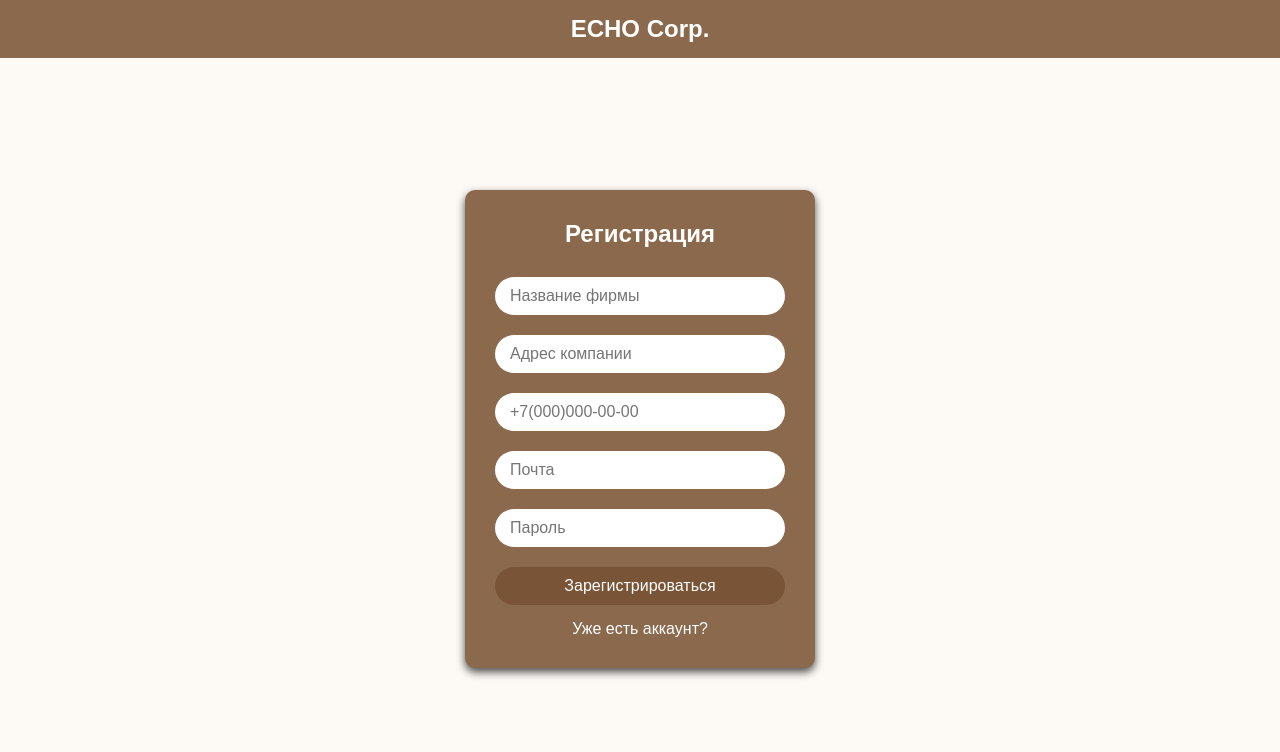
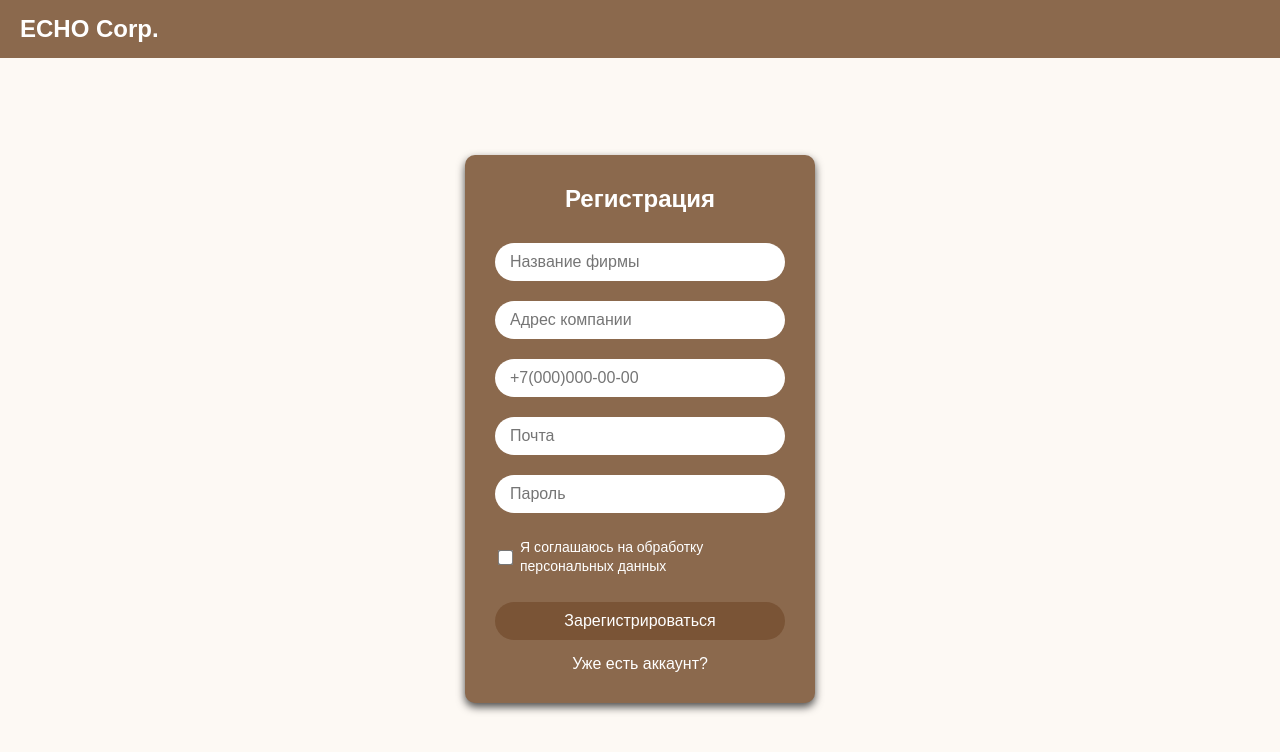
Before and after one commit to abletoburntheweb/echo_delivery_web, a Django app: page /register/ in a window 1280 px wide. Shown: the top 752 px of the page. Run offline with Django 5.2, Linux system fonts and the light colour scheme.

Commit message:
add backspace handling for format symbols

```diff
--- a/core/static/core/css/login.css
+++ b/core/static/core/css/login.css
@@ -121,3 +121,47 @@ button:hover {
 .register-link:hover {
     text-decoration: underline;
 }
+.messages {
+    list-style: none;
+    padding: 0;
+    margin: 0 0 15px 0;
+}
+
+.messages li {
+    color: #ff6b6b;
+    text-align: center;
+    margin: 5px 0;
+    background: rgba(255, 107, 107, 0.1);
+    padding: 8px;
+    border-radius: 5px;
+    border: 1px solid rgba(255, 107, 107, 0.3);
+}
+
+.checkbox-group {
+    margin: 15px 0;
+    text-align: left;
+}
+
+.checkbox-group label {
+    display: flex;
+    align-items: center;
+    color: white;
+    font-size: 14px;
+    cursor: pointer;
+    line-height: 1.4;
+}
+
+.checkbox-group input[type="checkbox"] {
+    margin-right: 8px;
+    transform: scale(1.2);
+}
+
+.agreement-link {
+    color: #e0d0c0;
+    text-decoration: underline;
+    margin-left: 3px;
+}
+
+.agreement-link:hover {
+    color: white;
+}
--- a/core/templates/receipt.html
+++ b/core/templates/receipt.html
@@ -92,7 +92,7 @@
                     </select><br>
 
                     <div class="checkbox-group">
-                        <label><input type="checkbox" name="agreement" value="account" required> Вы соглашаетесь с </label><br>
+                        <label><input type="checkbox" name="agreement" value="account" required> Я принимаю условия персонального соглашения </label><br>
                     </div>
 
                     <div class="total-box">
--- a/core/templates/register.html
+++ b/core/templates/register.html
@@ -5,35 +5,19 @@
     <meta charset="UTF-8">
     <title>Регистрация | ECHO Corp.</title>
     {% load static %}
-    <link rel="stylesheet" type="text/css" href="{% static 'core/css/login.css' %}?v=3">
-    <style>
-        .header {
-            display: flex;
-            align-items: center;
-            justify-content: center;
-            gap: 15px;
-        }
-        .messages {
-            list-style: none;
-            padding: 0;
-            margin: 0 0 15px 0;
-        }
-        .messages li {
-            color: red;
-            text-align: center;
-            margin: 5px 0;
-        }
-    </style>
+    <link rel="stylesheet" type="text/css" href="{% static 'core/css/login.css' %}?v=8">
 </head>
 <body>
     <div class="header">
         <span class="header-title">ECHO Corp.</span>
 
         {% if work_dates.enabled and work_dates.display_text %}
-        <div style="color: white; font-size: 14px;">
+        <div class="tech-works-info">
             {{ work_dates.display_text }}
         </div>
         {% endif %}
+
+        <div class="header-buttons"></div>
     </div>
 
     <div class="main-content">
@@ -53,50 +37,110 @@
                 <input type="text" name="company_name" placeholder="Название фирмы" required><br>
                 <input type="text" name="address" placeholder="Адрес компании" required><br>
                 <input type="text" id="phone" name="phone" placeholder="+7(000)000-00-00" required><br>
-                <input type="email" name="email" placeholder="Почта" required   oninvalid="this.setCustomValidity('Пожалуйста, введите корректный email')"
-  oninput="this.setCustomValidity('')"><br>
+                <input type="email" name="email" placeholder="Почта" required oninvalid="this.setCustomValidity('Пожалуйста, введите корректный email')" oninput="this.setCustomValidity('')"><br>
                 <input type="password" name="password" placeholder="Пароль" required><br>
+
+                <div class="checkbox-group">
+                    <label>
+                        <input type="checkbox" name="agreement" required>
+                        Я соглашаюсь на обработку персональных данных
+                    </label>
+                </div>
+
                 <button type="submit">Зарегистрироваться</button>
             </form>
             <a href="{% url 'login' %}" class="register-link">Уже есть аккаунт?</a>
         </div>
     </div>
+
     <script>
         document.addEventListener('DOMContentLoaded', function() {
             const phoneInput = document.getElementById('phone');
+
             phoneInput.addEventListener('input', function(e) {
                 let value = e.target.value.replace(/\D/g, '');
-                let formattedValue = '+7(';
+
+                if (value.length > 11) {
+                    value = value.substring(0, 11);
+                }
+
+                let formattedValue = '+7';
                 if (value.length > 1) {
-                    formattedValue += value.substring(1, 4);
+                    formattedValue += '(' + value.substring(1, 4);
                 }
                 if (value.length >= 4) {
                     formattedValue += ')';
+                }
                 if (value.length > 4) {
                     formattedValue += value.substring(4, 7);
                 }
                 if (value.length >= 7) {
                     formattedValue += '-';
+                }
                 if (value.length > 7) {
                     formattedValue += value.substring(7, 9);
                 }
                 if (value.length >= 9) {
                     formattedValue += '-';
+                }
                 if (value.length > 9) {
                     formattedValue += value.substring(9, 11);
                 }
+
+                e.target.value = formattedValue;
+            });
+
+            phoneInput.addEventListener('keydown', function(e) {
+                if (e.key.length > 1) {
+                    return;
                 }
+
+                if (e.ctrlKey || e.metaKey) {
+                    return;
                 }
-                }
-                if (formattedValue.length <= 18) {
-                    e.target.value = formattedValue;
-                } else {
-                    e.target.value = formattedValue.substring(0, 18);
+
+                if (!/\d/.test(e.key)) {
+                    e.preventDefault();
                 }
             });
-            phoneInput.addEventListener('keypress', function(e) {
-                if (!/\d/.test(e.key) && !(e.key === '+' && e.target.selectionStart === 0)) {
+
+            phoneInput.addEventListener('keyup', function(e) {
+                if (!/\d/.test(e.key)) {
+                    return;
+                }
+
+                const cursorPos = this.selectionStart;
+                const value = this.value;
+
+                if ((cursorPos === 3 || cursorPos === 7 || cursorPos === 11) &&
+                    value.length > cursorPos) {
+                    this.setSelectionRange(cursorPos + 1, cursorPos + 1);
+                }
+            });
+
+            phoneInput.addEventListener('paste', function(e) {
                 e.preventDefault();
+                const pastedText = (e.clipboardData || window.clipboardData).getData('text');
+                const numbers = pastedText.replace(/\D/g, '');
+
+                if (numbers) {
+                    let cleanNumber = numbers.startsWith('8') ? '7' + numbers.substring(1) : numbers;
+                    cleanNumber = cleanNumber.substring(0, 11);
+
+                    this.value = cleanNumber;
+                    this.dispatchEvent(new Event('input'));
+                }
+            });
+
+            phoneInput.addEventListener('keydown', function(e) {
+                if (e.key === 'Backspace') {
+                    const cursorPos = this.selectionStart;
+                    const value = this.value;
+
+                    if (cursorPos === 3 || cursorPos === 7 || cursorPos === 11 || cursorPos === 14) {
+                        e.preventDefault();
+                        this.setSelectionRange(cursorPos - 1, cursorPos - 1);
+                    }
                 }
             });
         });
```
Lines whose indentation alone changed are shown as unchanged.
